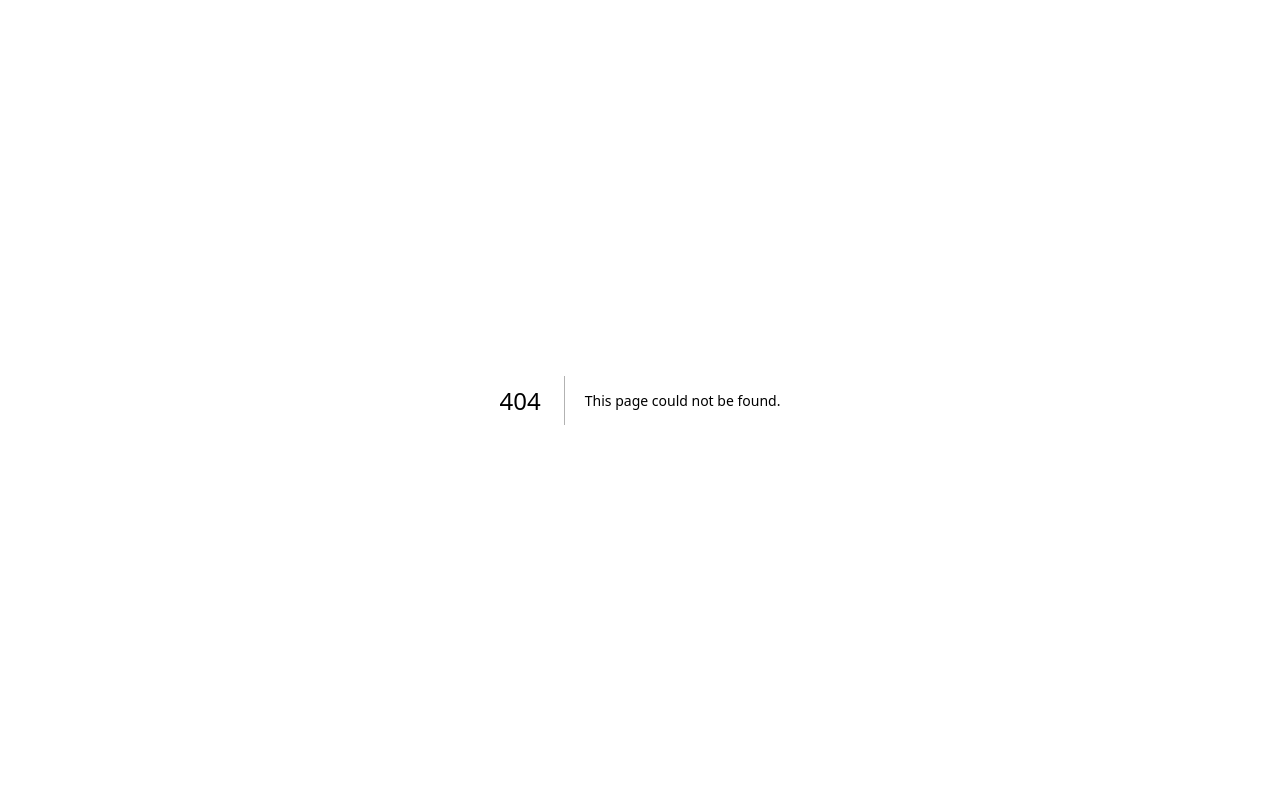
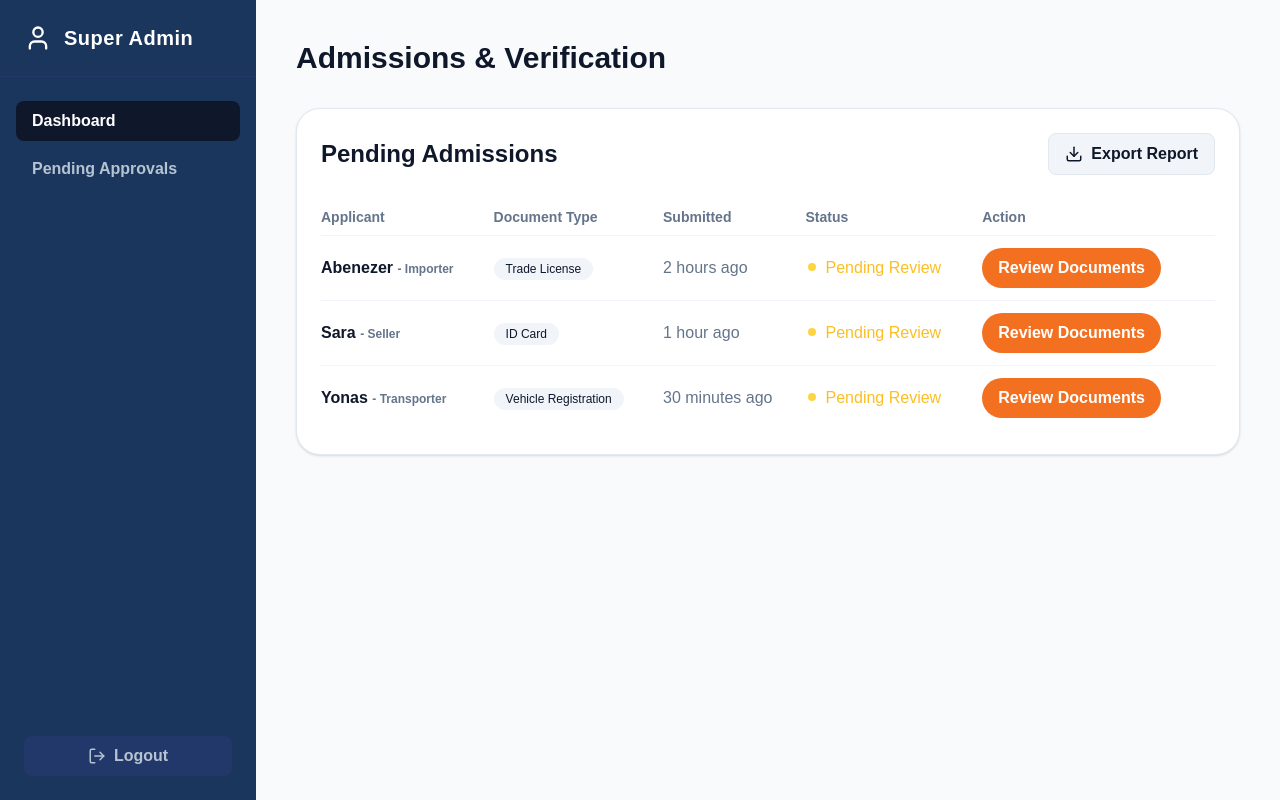
Before and after one commit to abenezer54/ethio-chain-logistics, a Next.js app in the folder frontend/: page /admin in a window 1280 px wide. Before the commit this address had no page. Built offline with nearby package versions, Linux system fonts and the light colour scheme.

Commit message:
feat: add initial admin admissions dashboard draft

```diff
--- /dev/null
+++ b/frontend/src/app/admin/page.tsx
@@ -0,0 +1,231 @@
+"use client";
+import { useState } from "react";
+import {
+  User,
+  FileText,
+  LogOut,
+  Clock,
+  CheckCircle,
+  AlertTriangle,
+  XCircle,
+  Download,
+} from "lucide-react";
+
+const admissions = [
+  {
+    id: 1,
+    applicant: "Abenezer",
+    role: "Importer",
+    documentType: "Trade License",
+    submitted: "2 hours ago",
+    status: "pending",
+  },
+  {
+    id: 2,
+    applicant: "Sara",
+    role: "Seller",
+    documentType: "ID Card",
+    submitted: "1 hour ago",
+    status: "pending",
+  },
+  {
+    id: 3,
+    applicant: "Yonas",
+    role: "Transporter",
+    documentType: "Vehicle Registration",
+    submitted: "30 minutes ago",
+    status: "pending",
+  },
+];
+
+function Sidebar({ active }: { active: string }) {
+  return (
+    <aside className="flex flex-col w-64 h-screen bg-[#1B365D] text-white fixed left-0 top-0 z-30">
+      <div className="flex items-center gap-3 px-6 py-6 border-b border-[#22376A]">
+        <User className="text-white" size={28} />
+        <span className="font-bold text-xl tracking-wide">Super Admin</span>
+      </div>
+      <nav className="flex-1 flex flex-col gap-2 px-4 py-6">
+        <a
+          href="#"
+          className={`rounded-lg px-4 py-2 font-semibold flex items-center gap-2 ${
+            active === "dashboard"
+              ? "bg-[#0F172A] text-white"
+              : "text-[#B6C3D1] hover:bg-[#22376A] hover:text-white"
+          }`}
+        >
+          Dashboard
+        </a>
+        <a
+          href="#"
+          className={`rounded-lg px-4 py-2 font-semibold flex items-center gap-2 ${
+            active === "admissions"
+              ? "bg-[#0F172A] text-white"
+              : "text-[#B6C3D1] hover:bg-[#22376A] hover:text-white"
+          }`}
+        >
+          Pending Approvals
+        </a>
+      </nav>
+      <div className="mt-auto px-6 pb-6">
+        <button className="w-full flex items-center gap-2 justify-center bg-[#22376A] hover:bg-[#F37021] hover:text-white text-[#B6C3D1] font-semibold py-2 rounded-lg transition-all">
+          <LogOut size={18} /> Logout
+        </button>
+      </div>
+    </aside>
+  );
+}
+
+function StatusDot() {
+  return (
+    <span className="h-3 w-3 rounded-full bg-yellow-400 animate-pulse border-2 border-white inline-block mr-2"></span>
+  );
+}
+
+function AdmissionTable({ onReview }: { onReview: (row: any) => void }) {
+  return (
+    <div className="bg-white rounded-[24px] border border-[#E2E8F0] shadow-sm p-6 mt-8">
+      <div className="flex items-center justify-between mb-6">
+        <h2 className="text-2xl font-bold text-[#0F172A]">
+          Pending Admissions
+        </h2>
+        <button className="flex items-center gap-2 px-4 py-2 bg-[#F1F5F9] text-[#0F172A] font-semibold rounded-lg border border-[#E2E8F0] hover:bg-[#F37021] hover:text-white transition-all">
+          <Download size={18} /> Export Report
+        </button>
+      </div>
+      <table className="w-full text-left">
+        <thead>
+          <tr className="text-[#64748B] text-sm">
+            <th className="py-2">Applicant</th>
+            <th className="py-2">Document Type</th>
+            <th className="py-2">Submitted</th>
+            <th className="py-2">Status</th>
+            <th className="py-2">Action</th>
+          </tr>
+        </thead>
+        <tbody>
+          {admissions.map((row) => (
+            <tr
+              key={row.id}
+              className="border-t border-[#F1F5F9] hover:bg-[#F8FAFC]"
+            >
+              <td className="py-3 font-semibold text-[#0F172A]">
+                {row.applicant}{" "}
+                <span className="text-xs text-[#64748B]">- {row.role}</span>
+              </td>
+              <td className="py-3">
+                <span className="bg-[#F1F5F9] text-[#0F172A] px-3 py-1 rounded-full text-xs font-medium">
+                  {row.documentType}
+                </span>
+              </td>
+              <td className="py-3 text-[#64748B]">{row.submitted}</td>
+              <td className="py-3">
+                <StatusDot />
+                <span className="text-[#FBBF24] font-medium">
+                  Pending Review
+                </span>
+              </td>
+              <td className="py-3">
+                <button
+                  className="bg-[#F37021] hover:bg-[#D9621C] text-white font-bold px-4 py-2 rounded-full transition-all"
+                  onClick={() => onReview(row)}
+                >
+                  Review Documents
+                </button>
+              </td>
+            </tr>
+          ))}
+        </tbody>
+      </table>
+    </div>
+  );
+}
+
+function ReviewDrawer({ open, onClose, row }: any) {
+  if (!open || !row) return null;
+  return (
+    <div className="fixed inset-0 z-40 flex">
+      {/* Overlay */}
+      <div className="fixed inset-0 bg-black/30" onClick={onClose}></div>
+      {/* Drawer */}
+      <div className="ml-auto w-full max-w-xl h-full bg-white shadow-2xl flex flex-col">
+        <div className="flex items-center justify-between px-6 py-4 border-b border-[#E2E8F0]">
+          <h3 className="text-xl font-bold text-[#0F172A]">Review Documents</h3>
+          <button
+            onClick={onClose}
+            className="text-[#64748B] hover:text-[#F37021]"
+          >
+            <XCircle size={24} />
+          </button>
+        </div>
+        <div className="flex-1 flex flex-col md:flex-row gap-6 p-6 overflow-y-auto">
+          {/* Document Preview */}
+          <div className="flex-1 bg-[#F8FAFC] rounded-lg flex items-center justify-center min-h-[220px]">
+            <FileText className="text-[#B6C3D1]" size={64} />
+          </div>
+          {/* Checklist */}
+          <div className="flex-1 flex flex-col gap-4">
+            <h4 className="font-semibold text-[#0F172A] mb-2">
+              Verification Checklist
+            </h4>
+            <ul className="flex flex-col gap-2 text-[#64748B] text-sm">
+              <li>
+                <input type="checkbox" className="mr-2" /> Company Name matches
+                license
+              </li>
+              <li>
+                <input type="checkbox" className="mr-2" /> Expiry date is valid
+              </li>
+              <li>
+                <input type="checkbox" className="mr-2" /> Document is clear and
+                legible
+              </li>
+              <li>
+                <input type="checkbox" className="mr-2" /> All required pages
+                present
+              </li>
+            </ul>
+          </div>
+        </div>
+        {/* Action Buttons */}
+        <div className="flex gap-3 px-6 py-4 border-t border-[#E2E8F0] bg-[#F8FAFC]">
+          <button className="flex-1 bg-[#22C55E] hover:bg-[#16A34A] text-white font-bold py-3 rounded-full transition-all flex items-center justify-center gap-2">
+            <CheckCircle size={20} /> Admit User
+          </button>
+          <button className="flex-1 bg-[#F37021] hover:bg-[#D9621C] text-white font-bold py-3 rounded-full transition-all flex items-center justify-center gap-2">
+            <AlertTriangle size={20} /> Request Info
+          </button>
+          <button className="flex-1 bg-[#EF4444] hover:bg-[#DC2626] text-white font-bold py-3 rounded-full transition-all flex items-center justify-center gap-2">
+            <XCircle size={20} /> Deny
+          </button>
+        </div>
+      </div>
+    </div>
+  );
+}
+
+export default function AdminPage() {
+  const [drawerOpen, setDrawerOpen] = useState(false);
+  const [selectedRow, setSelectedRow] = useState<any>(null);
+  return (
+    <div className="flex min-h-screen bg-[#F8FAFC]">
+      <Sidebar active="dashboard" />
+      <main className="flex-1 ml-64 p-10">
+        <h1 className="text-3xl font-extrabold text-[#0F172A] mb-2">
+          Admissions & Verification
+        </h1>
+        <AdmissionTable
+          onReview={(row) => {
+            setSelectedRow(row);
+            setDrawerOpen(true);
+          }}
+        />
+      </main>
+      <ReviewDrawer
+        open={drawerOpen}
+        onClose={() => setDrawerOpen(false)}
+        row={selectedRow}
+      />
+    </div>
+  );
+}
```
